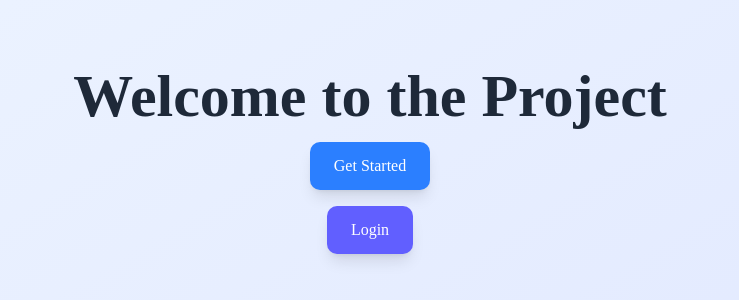
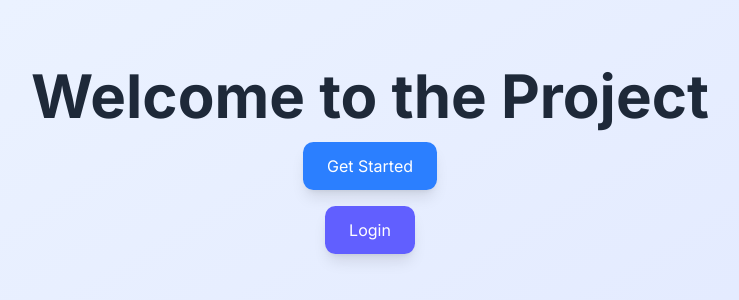
Before and after one commit to Basecta/Basecta-prototype, a Next.js app in the folder frontend/: page / in a window 1280 px wide. Shown: the part 240-540 px from the top of the page, without its empty margins (270-1009 px from the left). Built offline with nearby package versions, Linux system fonts and the light colour scheme.

Commit message:
changed the theme to something more yellow

```diff
--- a/frontend/app/globals.css
+++ b/frontend/app/globals.css
@@ -7,8 +7,8 @@
 @theme inline {
   --color-background: var(--background);
   --color-foreground: var(--foreground);
-  --font-sans: var(--font-sans);
-  --font-mono: var(--font-geist-mono);
+  --font-sans: var(--font-inter), "Inter", ui-sans-serif, system-ui, sans-serif;
+  --font-mono: ui-monospace, SFMono-Regular, "SF Mono", Menlo, monospace;
   --color-sidebar-ring: var(--sidebar-ring);
   --color-sidebar-border: var(--sidebar-border);
   --color-sidebar-accent-foreground: var(--sidebar-accent-foreground);
@@ -81,83 +81,80 @@
   animation: slideUp 0.5s ease-in-out forwards;
 }
 
-:root {
-  --background: oklch(1 0 0);
-  --foreground: oklch(0.145 0 0);
-  --card: oklch(1 0 0);
-  --card-foreground: oklch(0.145 0 0);
-  --popover: oklch(1 0 0);
-  --popover-foreground: oklch(0.145 0 0);
-  --primary: oklch(0.205 0 0);
-  --primary-foreground: oklch(0.985 0 0);
-  --secondary: oklch(0.97 0 0);
-  --secondary-foreground: oklch(0.205 0 0);
-  --muted: oklch(0.97 0 0);
-  --muted-foreground: oklch(0.556 0 0);
-  --accent: oklch(0.97 0 0);
-  --accent-foreground: oklch(0.205 0 0);
-  --destructive: oklch(0.58 0.22 27);
-  --border: oklch(0.922 0 0);
-  --input: oklch(0.922 0 0);
-  --ring: oklch(0.708 0 0);
-  --chart-1: oklch(0.809 0.105 251.813);
-  --chart-2: oklch(0.623 0.214 259.815);
-  --chart-3: oklch(0.546 0.245 262.881);
-  --chart-4: oklch(0.488 0.243 264.376);
-  --chart-5: oklch(0.424 0.199 265.638);
-  --radius: 0.625rem;
-  --sidebar: oklch(0.985 0 0);
-  --sidebar-foreground: oklch(0.145 0 0);
-  --sidebar-primary: oklch(0.205 0 0);
-  --sidebar-primary-foreground: oklch(0.985 0 0);
-  --sidebar-accent: oklch(0.97 0 0);
-  --sidebar-accent-foreground: oklch(0.205 0 0);
-  --sidebar-border: oklch(0.922 0 0);
-  --sidebar-ring: oklch(0.708 0 0);
-}
+ :root {
+   --radius: 0.65rem;
+   --background:  oklch(97.118% 0.01313 102.11);
+   --foreground:  oklch(0.141 0.005 285.823);
+   --card:  oklch(1 0 0);
+   --card-foreground:  oklch(0.141 0.005 285.823);
+   --popover:  oklch(1 0 0);
+   --popover-foreground:  oklch(0.141 0.005 285.823);
+   --primary:  oklch(0.852 0.199 91.936);
+   --primary-foreground:  oklch(0.421 0.095 57.708);
+   --secondary:  oklch(0.967 0.001 286.375);
+   --secondary-foreground:  oklch(0.21 0.006 285.885);
+   --muted:  oklch(0.967 0.001 286.375);
+   --muted-foreground:  oklch(0.552 0.016 285.938);
+   --accent:  oklch(0.967 0.001 286.375);
+   --accent-foreground:  oklch(0.21 0.006 285.885);
+   --destructive:  oklch(0.577 0.245 27.325);
+   --border:  oklch(0.92 0.004 286.32);
+   --input:  oklch(0.92 0.004 286.32);
+   --ring:  oklch(0.852 0.199 91.936);
+   --chart-1:  oklch(0.905 0.182 98.111);
+   --chart-2:  oklch(0.795 0.184 86.047);
+   --chart-3:  oklch(0.681 0.162 75.834);
+   --chart-4:  oklch(0.554 0.135 66.442);
+   --chart-5:  oklch(0.476 0.114 61.907);
+   --sidebar:  oklch(0.985 0 0);
+   --sidebar-foreground:  oklch(0.141 0.005 285.823);
+   --sidebar-primary:  oklch(0.681 0.162 75.834);
+   --sidebar-primary-foreground:  oklch(0.987 0.026 102.212);
+   --sidebar-accent:  oklch(0.967 0.001 286.375);
+   --sidebar-accent-foreground:  oklch(0.21 0.006 285.885);
+   --sidebar-border:  oklch(0.92 0.004 286.32);
+   --sidebar-ring:  oklch(0.852 0.199 91.936);
+ }
 
-.dark {
-  --background: oklch(0.145 0 0);
-  --foreground: oklch(0.985 0 0);
-  --card: oklch(0.205 0 0);
-  --card-foreground: oklch(0.985 0 0);
-  --popover: oklch(0.205 0 0);
-  --popover-foreground: oklch(0.985 0 0);
-  --primary: oklch(0.87 0.00 0);
-  --primary-foreground: oklch(0.205 0 0);
-  --secondary: oklch(0.269 0 0);
-  --secondary-foreground: oklch(0.985 0 0);
-  --muted: oklch(0.269 0 0);
-  --muted-foreground: oklch(0.708 0 0);
-  --accent: oklch(0.371 0 0);
-  --accent-foreground: oklch(0.985 0 0);
-  --destructive: oklch(0.704 0.191 22.216);
-  --border: oklch(1 0 0 / 10%);
-  --input: oklch(1 0 0 / 15%);
-  --ring: oklch(0.556 0 0);
-  --chart-1: oklch(0.809 0.105 251.813);
-  --chart-2: oklch(0.623 0.214 259.815);
-  --chart-3: oklch(0.546 0.245 262.881);
-  --chart-4: oklch(0.488 0.243 264.376);
-  --chart-5: oklch(0.424 0.199 265.638);
-  --sidebar: oklch(0.205 0 0);
-  --sidebar-foreground: oklch(0.985 0 0);
-  --sidebar-primary: oklch(0.488 0.243 264.376);
-  --sidebar-primary-foreground: oklch(0.985 0 0);
-  --sidebar-accent: oklch(0.269 0 0);
-  --sidebar-accent-foreground: oklch(0.985 0 0);
-  --sidebar-border: oklch(1 0 0 / 10%);
-  --sidebar-ring: oklch(0.556 0 0);
-}
+ .dark {
+   --background:  oklch(0.141 0.005 285.823);
+   --foreground:  oklch(0.985 0 0);
+   --card:  oklch(0.21 0.006 285.885);
+   --card-foreground:  oklch(0.985 0 0);
+   --popover:  oklch(0.21 0.006 285.885);
+   --popover-foreground:  oklch(0.985 0 0);
+   --primary:  oklch(0.795 0.184 86.047);
+   --primary-foreground:  oklch(0.421 0.095 57.708);
+   --secondary:  oklch(0.274 0.006 286.033);
+   --secondary-foreground:  oklch(0.985 0 0);
+   --muted:  oklch(0.274 0.006 286.033);
+   --muted-foreground:  oklch(0.705 0.015 286.067);
+   --accent:  oklch(0.274 0.006 286.033);
+   --accent-foreground:  oklch(0.985 0 0);
+   --destructive:  oklch(0.704 0.191 22.216);
+   --border:  oklch(1 0 0 / 10%);
+   --input:  oklch(1 0 0 / 15%);
+   --ring:  oklch(0.421 0.095 57.708);
+   --chart-1:  oklch(0.905 0.182 98.111);
+   --chart-2:  oklch(0.795 0.184 86.047);
+   --chart-3:  oklch(0.681 0.162 75.834);
+   --chart-4:  oklch(0.554 0.135 66.442);
+   --chart-5:  oklch(0.476 0.114 61.907);
+   --sidebar:  oklch(0.21 0.006 285.885);
+   --sidebar-foreground:  oklch(0.985 0 0);
+   --sidebar-primary:  oklch(0.795 0.184 86.047);
+   --sidebar-primary-foreground:  oklch(0.987 0.026 102.212);
+   --sidebar-accent:  oklch(0.274 0.006 286.033);
+   --sidebar-accent-foreground:  oklch(0.985 0 0);
+   --sidebar-border:  oklch(1 0 0 / 10%);
+   --sidebar-ring:  oklch(0.421 0.095 57.708);
+ }
 
 @layer base {
   * {
     @apply border-border outline-ring/50;
   }
   body {
-    @apply bg-background text-foreground;
-  }
-  html {
-    @apply font-sans;
+    @apply bg-background text-foreground font-sans;
   }
 }
--- a/frontend/app/layout.tsx
+++ b/frontend/app/layout.tsx
@@ -1,15 +1,10 @@
 import type { Metadata } from "next";
-import { Geist, Geist_Mono } from "next/font/google";
+import { Inter } from "next/font/google";
 import "./globals.css";
 import { Providers } from "./providers";
 
-const geistSans = Geist({
-  variable: "--font-geist-sans",
-  subsets: ["latin"],
-});
-
-const geistMono = Geist_Mono({
-  variable: "--font-geist-mono",
+const inter = Inter({
+  variable: "--font-inter",
   subsets: ["latin"],
 });
 
@@ -25,9 +20,7 @@ export default function RootLayout({
 }>) {
   return (
     <html lang="en">
-      <body
-        className={`${geistSans.variable} ${geistMono.variable} antialiased`}
-      >
+      <body className={`${inter.variable} antialiased`}>
         <Providers>{children}</Providers>
       </body>
     </html>
--- a/frontend/components/user-sidebar.tsx
+++ b/frontend/components/user-sidebar.tsx
@@ -15,11 +15,12 @@ import {
   SidebarGroupContent,
 } from "@/components/ui/sidebar"
 import { NavUser } from "@/components/nav-user"
-import { LayoutDashboardIcon, UploadIcon, SettingsIcon, LeafIcon } from "lucide-react"
+import { LayoutDashboardIcon, UploadIcon, SettingsIcon, LeafIcon, Flower2Icon, Flower, Flower2 } from "lucide-react"
 
 const navItems = [
   { title: "Dashboard", url: "/dashboard", icon: LayoutDashboardIcon },
-  { title: "Data Upload", url: "/data-upload", icon: UploadIcon },
+  { title: "Assets", url: "/data-upload", icon: UploadIcon },
+  { title: "Nature Credits", url: "/credits", icon: Flower },
   { title: "Settings", url: "/settings", icon: SettingsIcon },
 ]
 
```
Also changed, not shown: frontend/app/(user-dashboard)/credits/page.tsx (added, +224 -0 lines).
